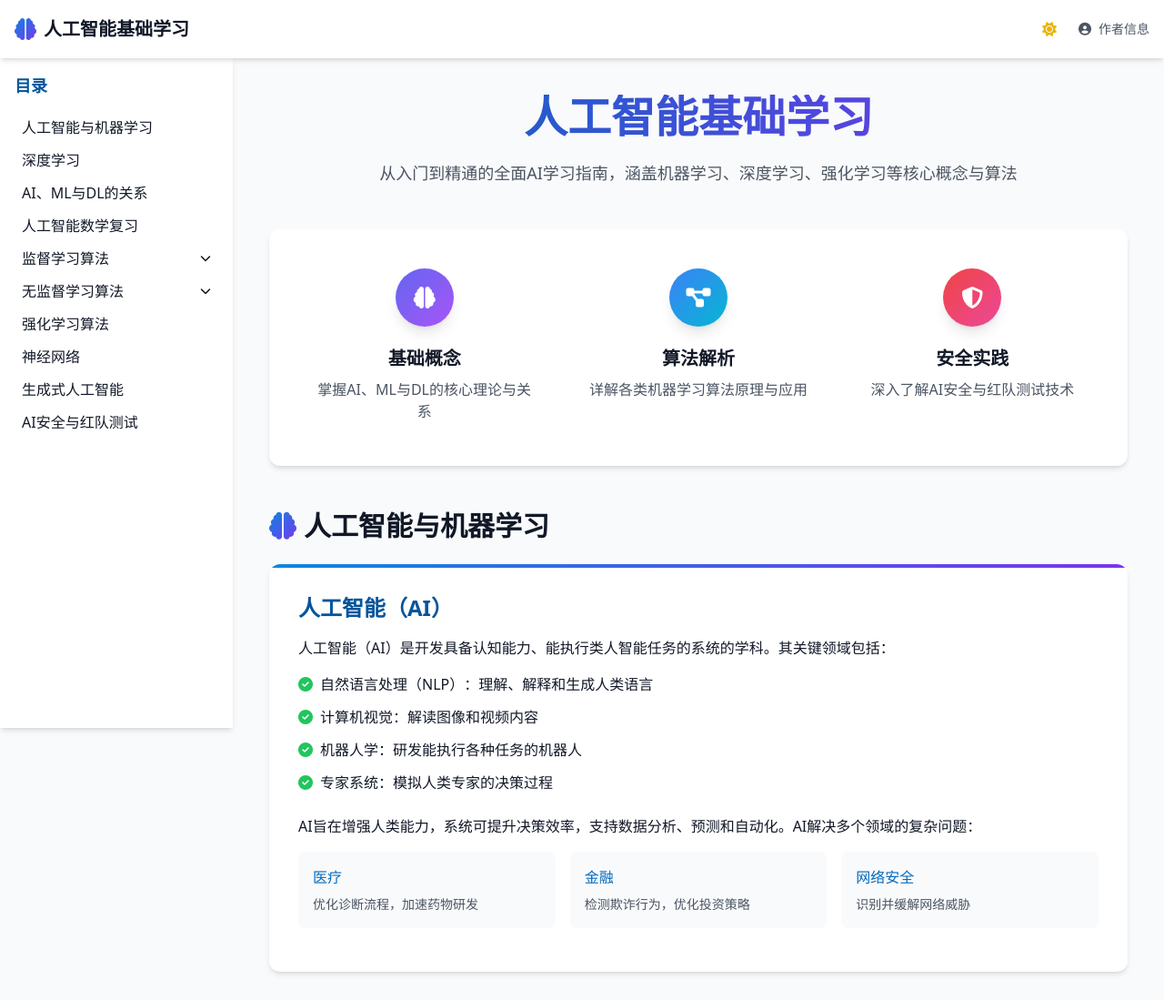
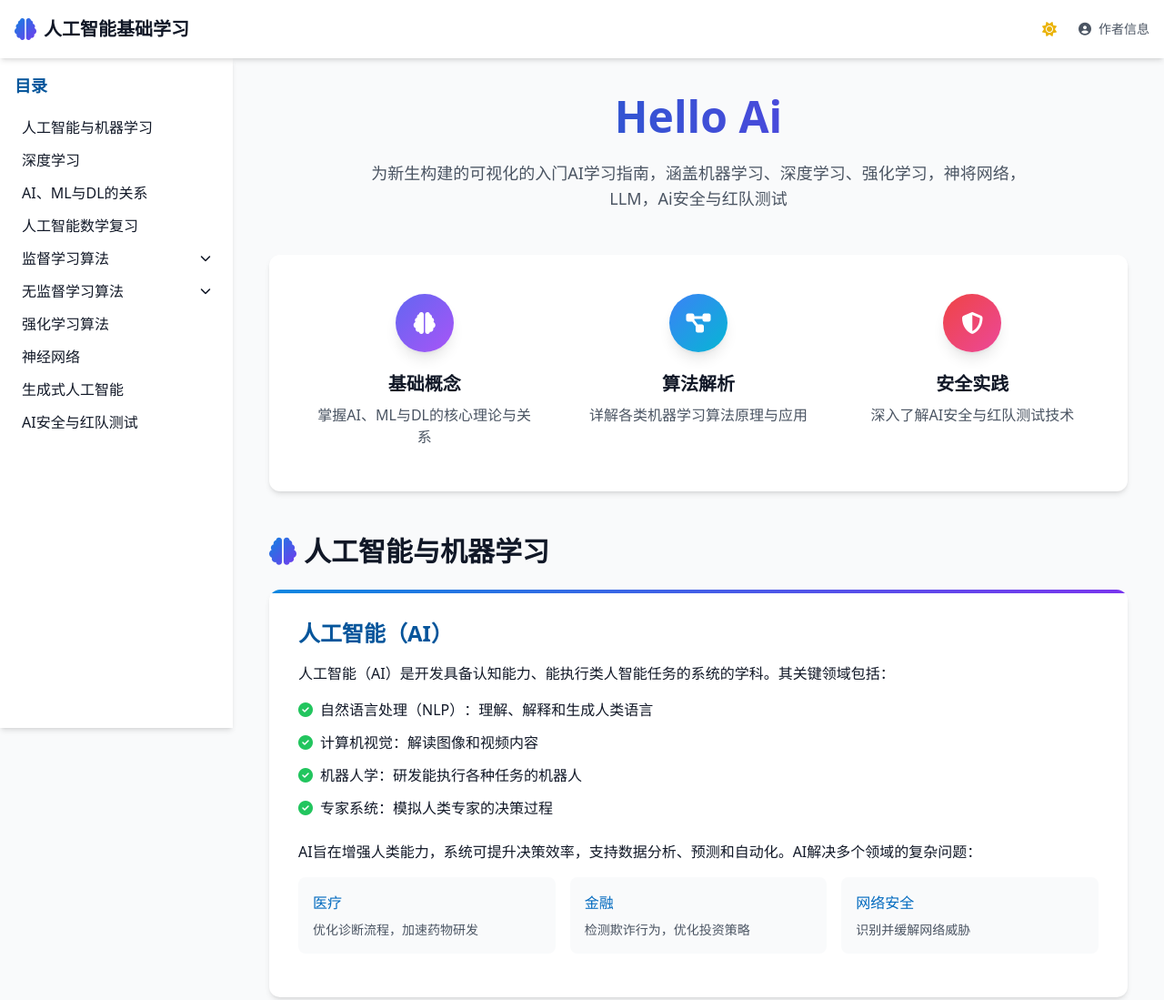
Before and after one commit to DmTomHL/Google-AI-Red-Team-Tutorial-ZH_CN, a plain HTML site: page index.html in a window 1280 px wide. Shown: the top 1099 px of the page at 91% size. Drawn offline with nearby package versions, Linux system fonts and the light colour scheme.

Commit message:
Add files via upload

```diff
--- a/index.html
+++ b/index.html
@@ -3,7 +3,7 @@
 <head>
     <meta charset="UTF-8">
     <meta name="viewport" content="width=device-width, initial-scale=1.0">
-    <title>人工智能基础学习 | AI从入门到精通</title>
+    <title>Hello Ai  | 新手入门Ai的不二指南</title>
     <script src="https://cdn.tailwindcss.com"></script>
     <script src="https://cdn.jsdelivr.net/npm/mathjax@3/es5/tex-mml-chtml.js"></script>
     <link rel="stylesheet" href="https://cdnjs.cloudflare.com/ajax/libs/font-awesome/6.4.0/css/all.min.css">
@@ -244,8 +244,8 @@
             <!-- 介绍部分 -->
             <section class="max-w-full sm:max-w-3xl md:max-w-4xl lg:max-w-5xl xl:max-w-6xl mx-auto mb-12 fade-in-section is-visible">
                 <div class="text-center mb-12">
-                    <h1 class="text-4xl md:text-5xl font-bold mb-6 bg-gradient-to-r from-primary-600 to-secondary-600 bg-clip-text text-transparent">人工智能基础学习</h1>
-                    <p class="text-lg text-gray-600 dark:text-gray-300 max-w-3xl mx-auto">从入门到精通的全面AI学习指南，涵盖机器学习、深度学习、强化学习等核心概念与算法</p>
+                    <h1 class="text-4xl md:text-5xl font-bold mb-6 bg-gradient-to-r from-primary-600 to-secondary-600 bg-clip-text text-transparent">Hello Ai </h1>
+                    <p class="text-lg text-gray-600 dark:text-gray-300 max-w-3xl mx-auto">为新生构建的可视化的入门AI学习指南，涵盖机器学习、深度学习、强化学习，神将网络，LLM，Ai安全与红队测试 </p>
                 </div>
 
                 <div class="bg-white dark:bg-gray-800 rounded-xl shadow-md p-8 content-card">
@@ -3337,7 +3337,7 @@
 
                         <div class="flex-1">
                             <h3 class="text-xl font-semibold mb-2">洺熙/顾顾/DM_TomHE/胖胖虎/zhanyi</h3>
-                            <p class="text-gray-600 dark:text-gray-300 mb-4">AI领域专家，热衷于机器学习、深度学习和生成式AI研究。致力于AI教育普及和开源贡献。</p>
+                            <p class="text-gray-600 dark:text-gray-300 mb-4">联系方式：vx：ymzbnlj412， 欢迎联系加入交流群</p>
 
                             <div class="space-y-2">
                                 <a href="https://github.com/DmTomHL/Google-AI-Red-Team-Tutorial-ZH_CN" target="_blank" class="flex items-center text-gray-700 dark:text-gray-300 hover:text-primary-600 dark:hover:text-primary-400 transition-colors">
```
